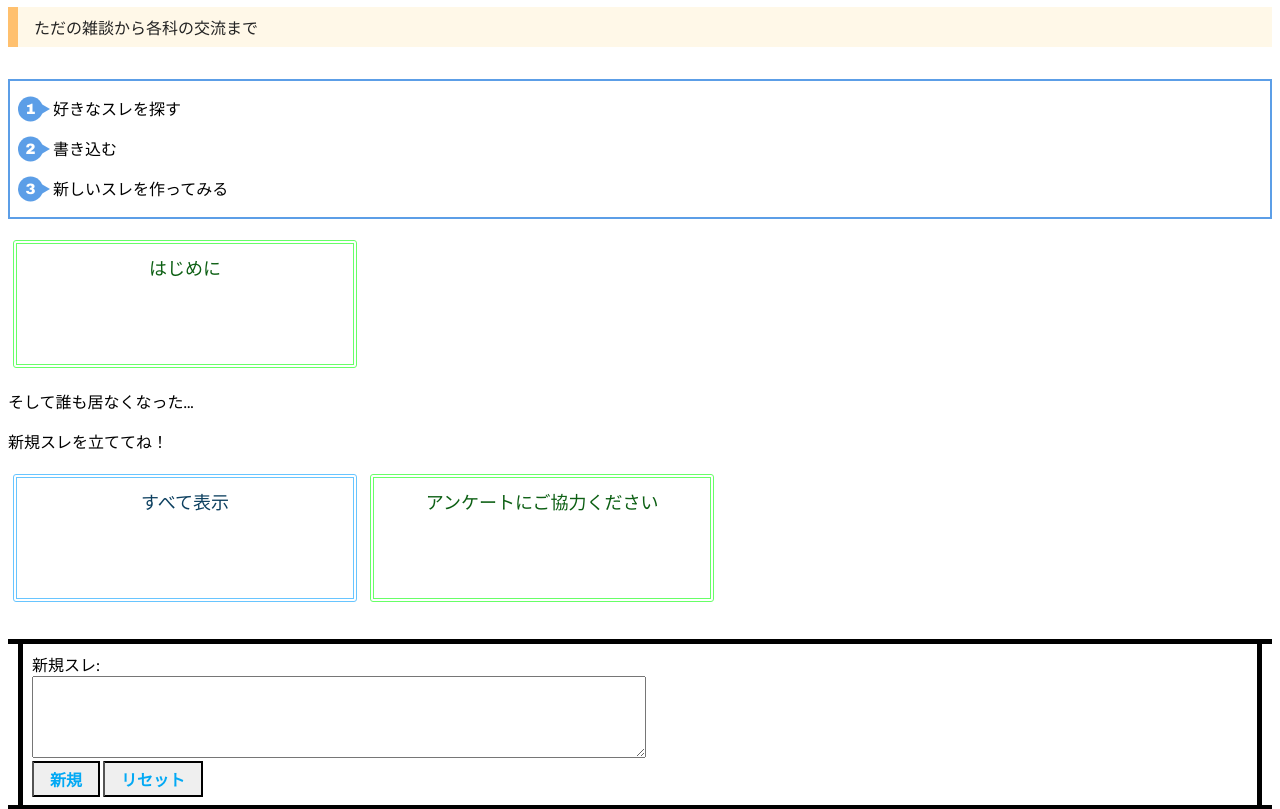
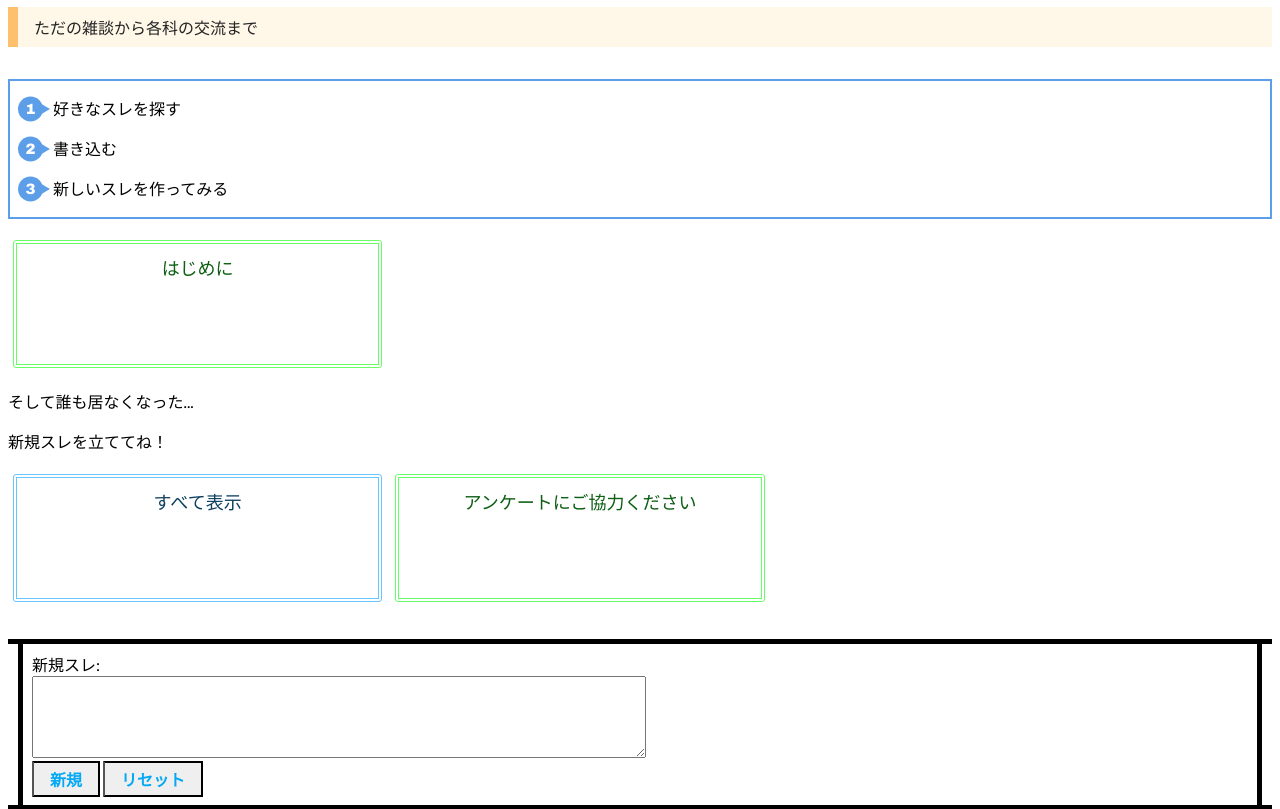
Before and after one commit to mio256/octony, a Django app: template board/templates/board/index.html in a window 1280 px wide. Shown: the part 580-1389 px from the top of the page. Run offline with Django 3.2, Linux system fonts and the light colour scheme; the template is opened without the code that fills it, so the values that code supplies are empty.

Commit message:
Update style.css

```diff
--- a/board/static/board/style.css
+++ b/board/static/board/style.css
@@ -219,7 +219,7 @@ ul li {
 /* スレッド 一覧 青枠線 */
 .btn-blue-border {
   /* サイズ類 */
-  width: 25%;
+  width: 27%;
   height: 100px;
   display: inline-block;
   vertical-align:  top;    /* 上揃えにする */
@@ -251,7 +251,7 @@ ul li {
 /* スレッド 一覧 赤枠線 */
 .btn-red-border {
   /* サイズ類 */
-  width: 25%;
+  width: 27%;
   height: 100px;
   display: inline-block;
   vertical-align:  top;    /* 上揃えにする */
@@ -283,7 +283,7 @@ ul li {
 /* スレッド 一覧 緑枠線 */
 .btn-green-border {
   /* サイズ類 */
-  width: 25%;
+  width: 27%;
   height: 100px;
   display: inline-block;
   vertical-align:  top;    /* 上揃えにする */
```
